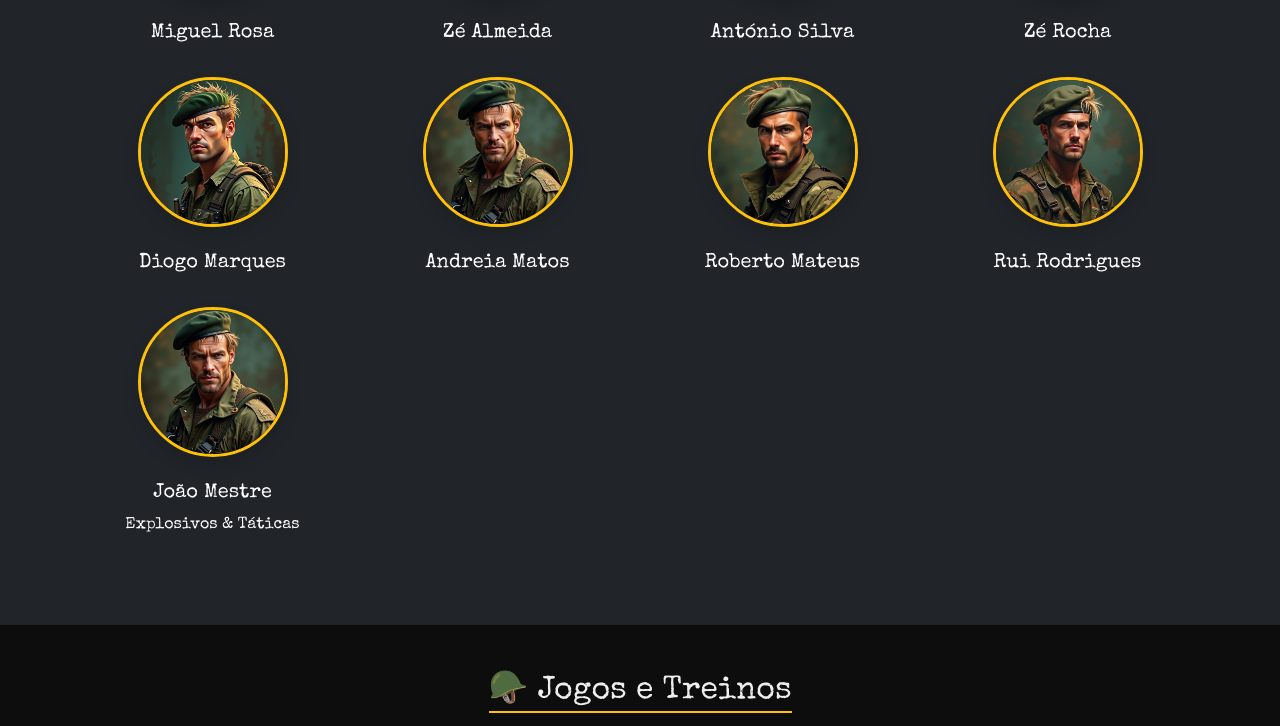
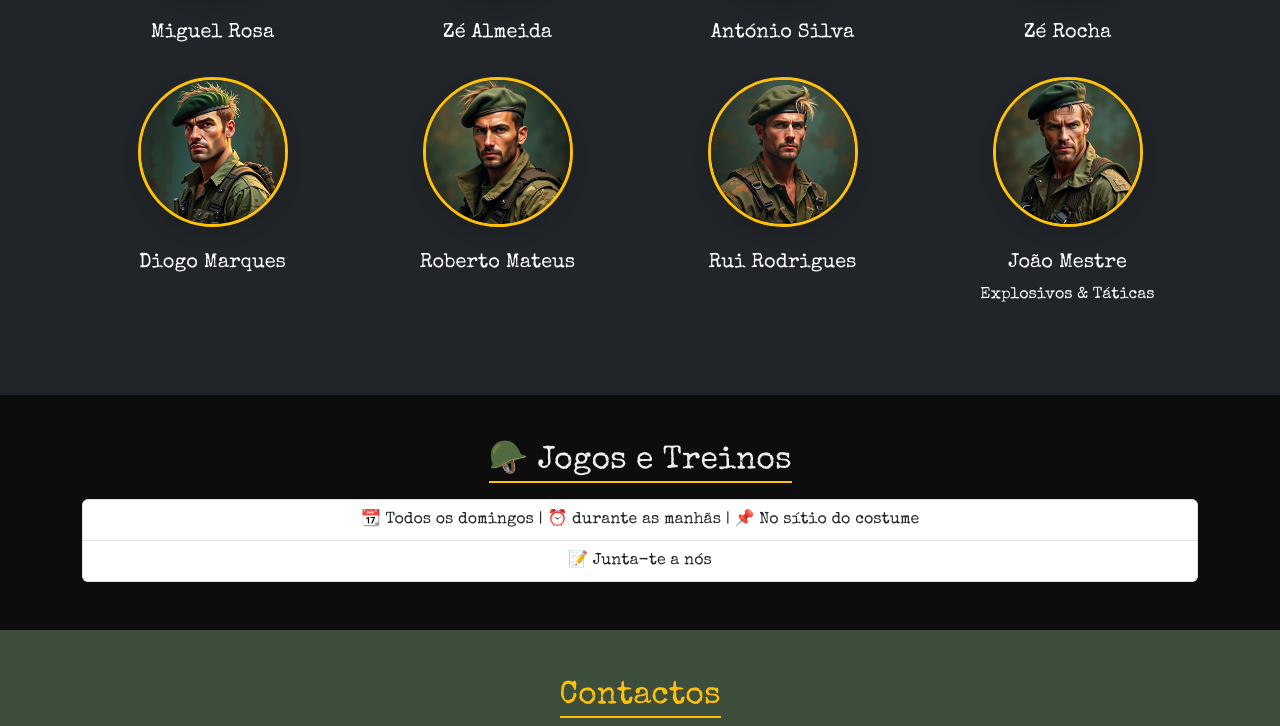
Before and after one commit to ClubeAirsoftMertola/clubeairsoftmertola.github.io, a plain HTML site: page index.html in a window 1280 px wide. Shown: the part 1324-2050 px from the top of the page. Drawn offline with nearby package versions, Linux system fonts and the light colour scheme.

Commit message:
update main

```diff
--- a/index.html
+++ b/index.html
@@ -87,11 +87,6 @@
         <!-- <p>Sniper Oculto</p> -->
       </div>
       <div class="col-md-3 mb-4">
-        <img src="assets/img/Venom.jpg" alt="Venom" class="img-fluid rounded-circle mb-3 shadow" width="150" height="150">
-        <h5 class="mt-2">Andreia Matos</h5>
-        <!-- <p>Explosivos & Táticas</p> -->
-      </div>
-      <div class="col-md-3 mb-4">
         <img src="assets/img/Ironjaw.jpg" alt="Ironjaw" class="img-fluid rounded-circle mb-3 shadow" width="150" height="150">
         <h5 class="mt-2">Roberto Mateus</h5>
         <!-- <p>Suporte e Defesa</p> -->
```
